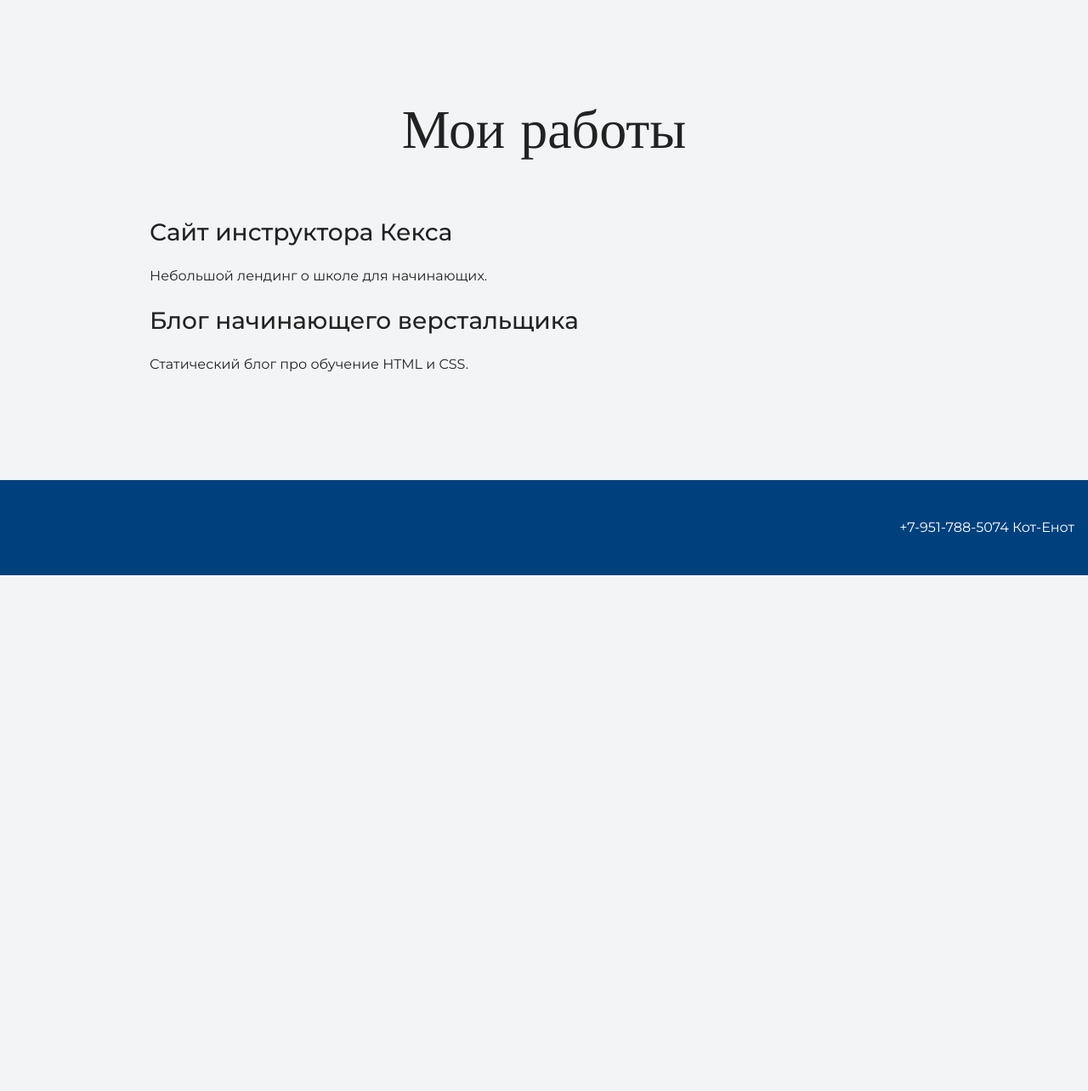
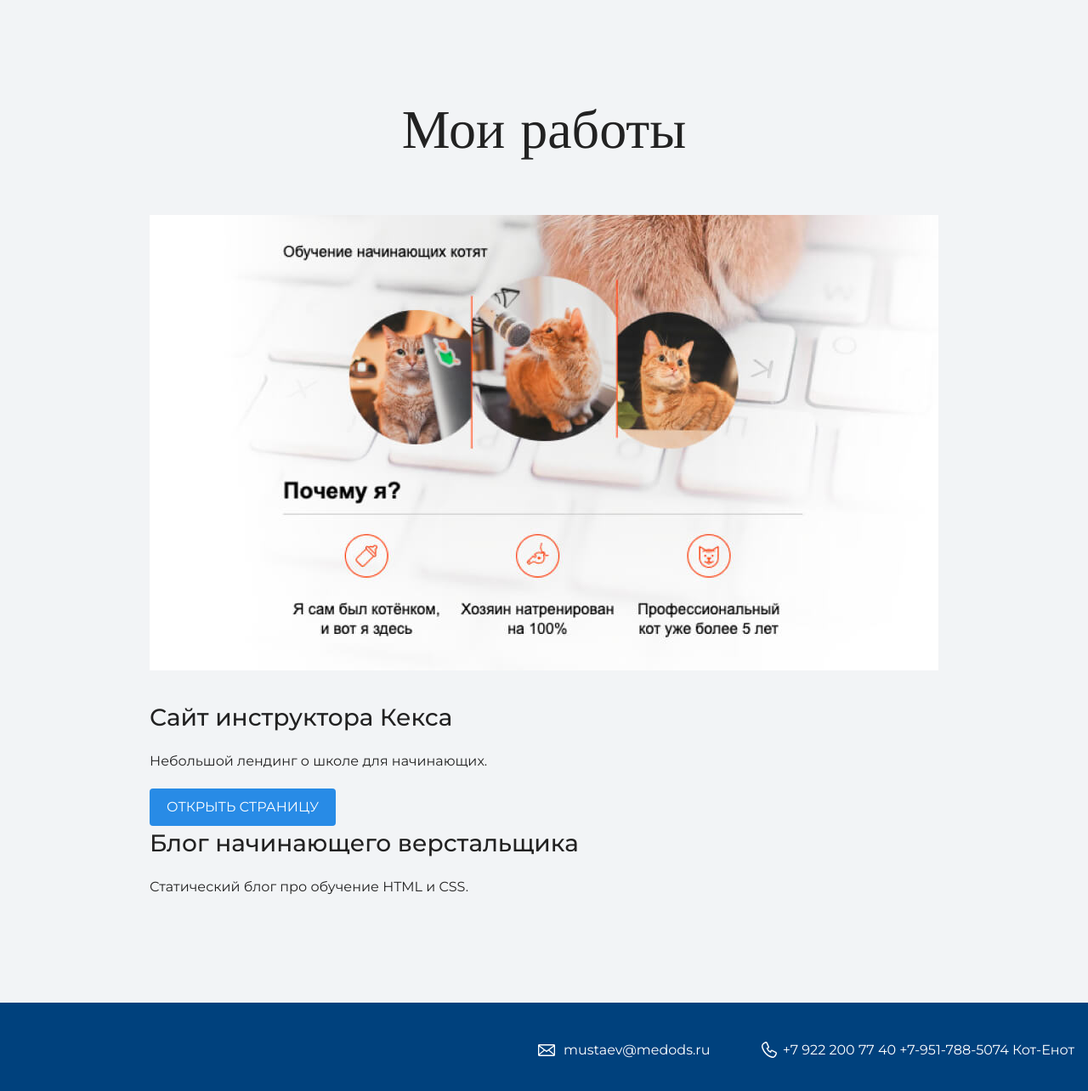
Before and after one commit to Cot-Enot/mytestsite, a plain HTML site: page index.html in a window 1280 px wide. Shown: the part 1954-3238 px from the top of the page at 85% size. Before the commit the page ends 2631 px from the top, so only its background shows below. Drawn offline with nearby package versions, Linux system fonts and the light colour scheme.

Commit message:
Update index.html

```diff
--- a/index.html
+++ b/index.html
@@ -38,10 +38,12 @@
     <section class="portfolio">
 	<div class="container">
       <h2 class="subheading">Мои работы</h2>
-
+		<figure class="project-image">
+			<img src="files/project.jpg" width="928" height="536" alt="Сайт инструктора Кекса">
+		</figure>
       <h3>Сайт инструктора Кекса</h3>
       <p>Небольшой лендинг о школе для начинающих.</p>
-
+		<a class="button" href="source/project/index.html">Открыть страницу</a>
       <h3>Блог начинающего верстальщика</h3>
       <p>Статический блог про обучение HTML и CSS.</p>
 	  </div>
@@ -49,6 +51,8 @@
 
     <footer class="page-footer">
 	<div class="container">
+		<a class="footer-email" href="mailto:mustaev@medods.ru">mustaev@medods.ru</a>
+		<a class="footer-phone" href="tel:+79222007740">+7 922 200 77 40</a>
       +7-951-788-5074 Кот-Енот
 	</div>
     </footer>
```
